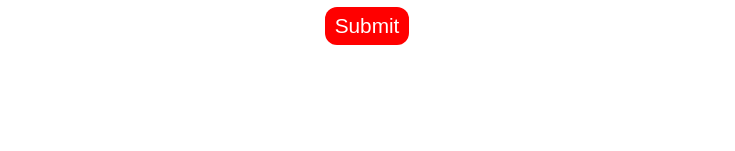
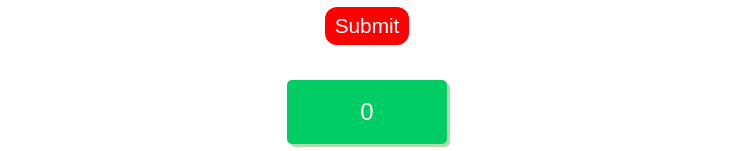
Before and after one commit to kame087/practical-react, a React (Create React App) app: page / in a window 1280 px wide. Shown: the part 796-947 px from the top of the page, without its empty margins (273-1008 px from the left). Before the commit the page ends 866 px from the top, so only its background shows below. Built offline with nearby package versions, Linux system fonts and the light colour scheme.

Commit message:
hackerrank cyclic counter button challenge

```diff
--- a/src/App.js
+++ b/src/App.js
@@ -9,6 +9,7 @@ import Body from "./components/Body";
 import Counter from "./components/Counter";
 import ImageSlider from "./components/ImageSlider";
 import Form from "./components/Form";
+import CyclicCounter from "./components/CyclicCounter";
 
 import Button from "./elements/Button";
 
@@ -63,6 +64,7 @@ class App extends Component {
             {buttonText}
           </Button>
           <Form></Form>
+          <CyclicCounter></CyclicCounter>
         </ThemeProvider>
       </div>
     );
--- /dev/null
+++ b/src/components/CyclicCounter/index.js
@@ -0,0 +1,17 @@
+import React, { useState } from "react";
+
+import { CyclicWrapper, CyclicButton } from "./style";
+
+const CyclicCounter = (props) => {
+  const [buttonText, setButtonText] = useState(0);
+
+  return (
+    <CyclicWrapper>
+      <CyclicButton onClick={() => setButtonText((buttonText + 1) % 4)}>
+        {buttonText}
+      </CyclicButton>
+    </CyclicWrapper>
+  );
+};
+
+export default CyclicCounter;
--- /dev/null
+++ b/src/components/CyclicCounter/style.js
@@ -0,0 +1,22 @@
+import styled from "styled-components";
+
+export const CyclicWrapper = styled.div`
+  display: flex;
+  justify-content: center;
+  align-items: center;
+`;
+
+export const CyclicButton = styled.button`
+  margin: 10px;
+  font-size: 1.5rem;
+  border: none;
+  width: 10rem;
+  height: 4rem;
+  padding: 7px 10px;
+  background: #00cc66;
+  border-radius: 5px;
+  color: white;
+  cursor: pointer;
+  box-shadow: 3px 3px rgba(0, 128, 0, 0.3);
+  outline: none;
+`;
```
